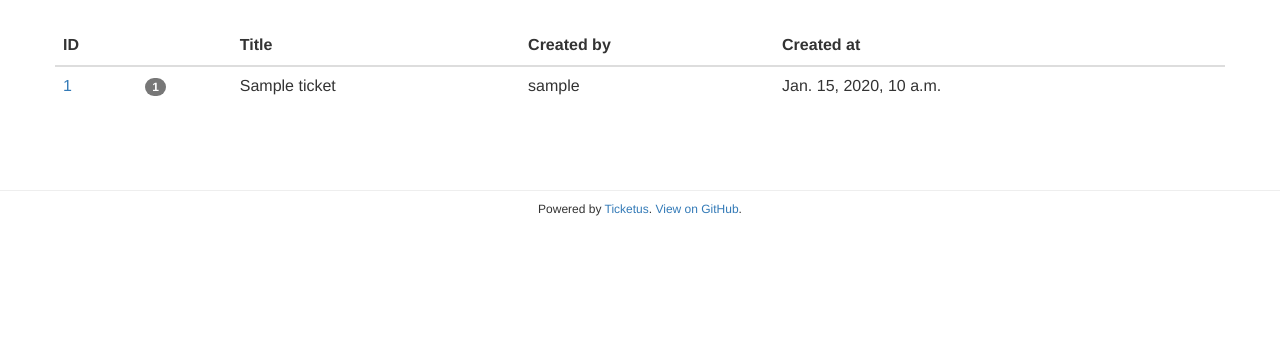
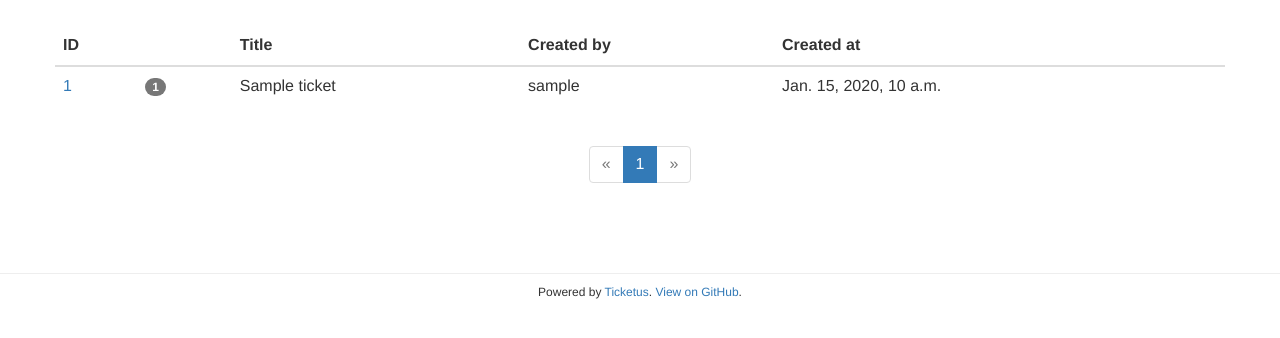
Before and after one commit to sjkingo/ticketus, a Django app: page /ticket/ in a window 1280 px wide. Shown: the part 54-392 px from the top of the page. Run offline with Django 3.2, Linux system fonts and the light colour scheme; tables that the repository leaves empty hold one stand-in row (values such as "Sample post"); parts of the project's set-up code (start-up, migrations or seed data) failed here and were passed over; some libraries are stand-ins or nearby versions.

Commit message:
add pagination to ticket list

```diff
--- a/ticketus/settings.py
+++ b/ticketus/settings.py
@@ -116,6 +116,8 @@ LOGGING = {
     }
 }
 
+TICKETS_PER_PAGE = 20
+
 # Django-debug-toolbar settings.
 INTERNAL_IPS = ('127.0.0.1',)
 DEBUG_TOOLBAR_CONFIG = {
--- a/ticketus/ui/templates/ui/ticket_list.html
+++ b/ticketus/ui/templates/ui/ticket_list.html
@@ -55,6 +55,25 @@ $(document).ready(function() {
         {% endfor %}
         </tbody>
     </table>
+
+    <nav class="text-center">
+        <ul class="pagination">
+            {% if tickets.has_previous %}
+                <li><a href="?page={{ previous_page }}" aria-label="Previous"><span aria-hidden="true">&laquo;</span></a></li>
+            {% else %}
+                <li class="disabled"><a href="#">&laquo;</a></li>
+            {% endif %}
+            {% for page_num in pages %}
+                <li{% if page_num == tickets.number %} class="active"{% endif %}><a href="?page={{ page_num }}">{{ page_num }} <span class="sr-only">(current)</span></a></li>
+            {% endfor %}
+            {% if tickets.has_next %}
+                <li><a href="?page={{ next_page }}" aria-label="Next"><span aria-hidden="true">&raquo;</span></a></li>
+            {% else %}
+                <li class="disabled"><a href="#">&raquo;</a></li>
+            {% endif %}
+        </ul>
+    </nav>
+</div>
 </div>
 
 {% endblock %}
--- a/ticketus/ui/views.py
+++ b/ticketus/ui/views.py
@@ -1,4 +1,6 @@
+from django.conf import settings
 from django.contrib.auth.decorators import login_required
+from django.core.paginator import Paginator, EmptyPage, PageNotAnInteger
 from django.shortcuts import get_object_or_404, render, redirect
 from django.views.decorators.http import require_POST
 
@@ -8,11 +10,28 @@ from ticketus.tags.models import tags_by_occurence_count
 
 def ticket_list(request, tag_filter=None, template='ui/ticket_list.html'):
     if tag_filter is None:
-        tickets = Ticket.objects.all()
+        tickets_list = Ticket.objects.all()
     else:
-        tickets = Ticket.objects.filter(tag__tag_name=tag_filter).all()
+        tickets_list = Ticket.objects.filter(tag__tag_name=tag_filter).all()
+
+    paginator = Paginator(tickets_list, settings.TICKETS_PER_PAGE)
+    try:
+        page = int(request.GET.get('page'))
+    except TypeError:
+        page = 1
+
+    try:
+        tickets = paginator.page(page)
+    except PageNotAnInteger:
+        tickets = paginator.page(1)
+    except EmptyPage:
+        tickets = paginator.page(paginator.num_pages)
+
     context = {'tickets': tickets,
-               'tag_filter': tag_filter}
+               'tag_filter': tag_filter,
+               'pages': range(1, paginator.num_pages + 1),
+               'previous_page': page - 1,
+               'next_page': page + 1}
     return render(request, template, context)
 
 def ticket_page(request, ticket_id, template='ui/ticket_page.html'):
```
